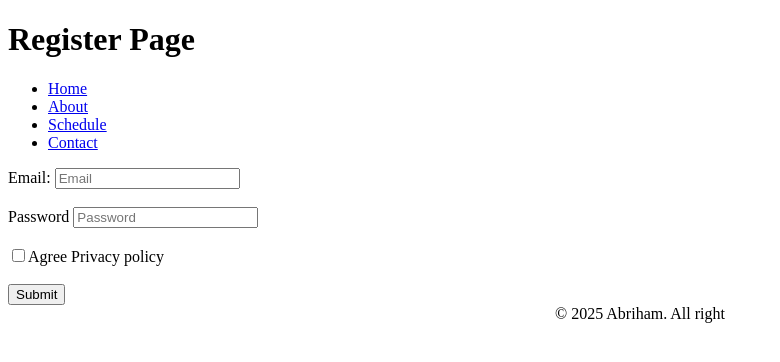
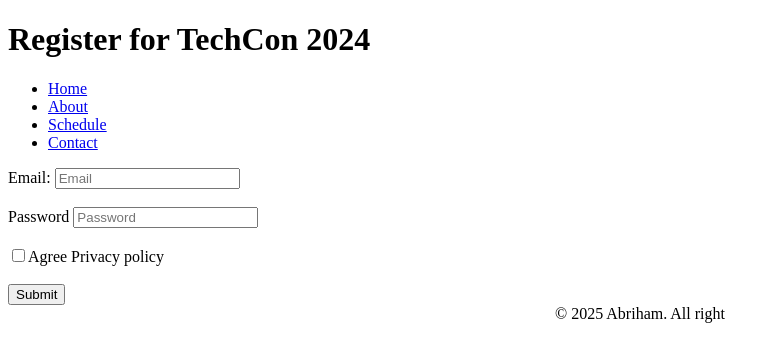
Before and after one commit to sirakojr/TechCon_HTML, a plain HTML site: page techcon_website/register.html in a window 1280 px wide. Shown: the whole page, without its empty margins (0-780 px from the left). Drawn offline with Linux system fonts and the light colour scheme.

Commit message:
first commit

```diff
--- a/techcon_website/register.html
+++ b/techcon_website/register.html
@@ -7,7 +7,7 @@
   </head>
   <body>
     <header>
-      <h1>Register Page</h1>
+      <h1>Register for TechCon 2024</h1>
       <nav>
         <ul>
           <li><a href="index.html">Home</a></li>
```
